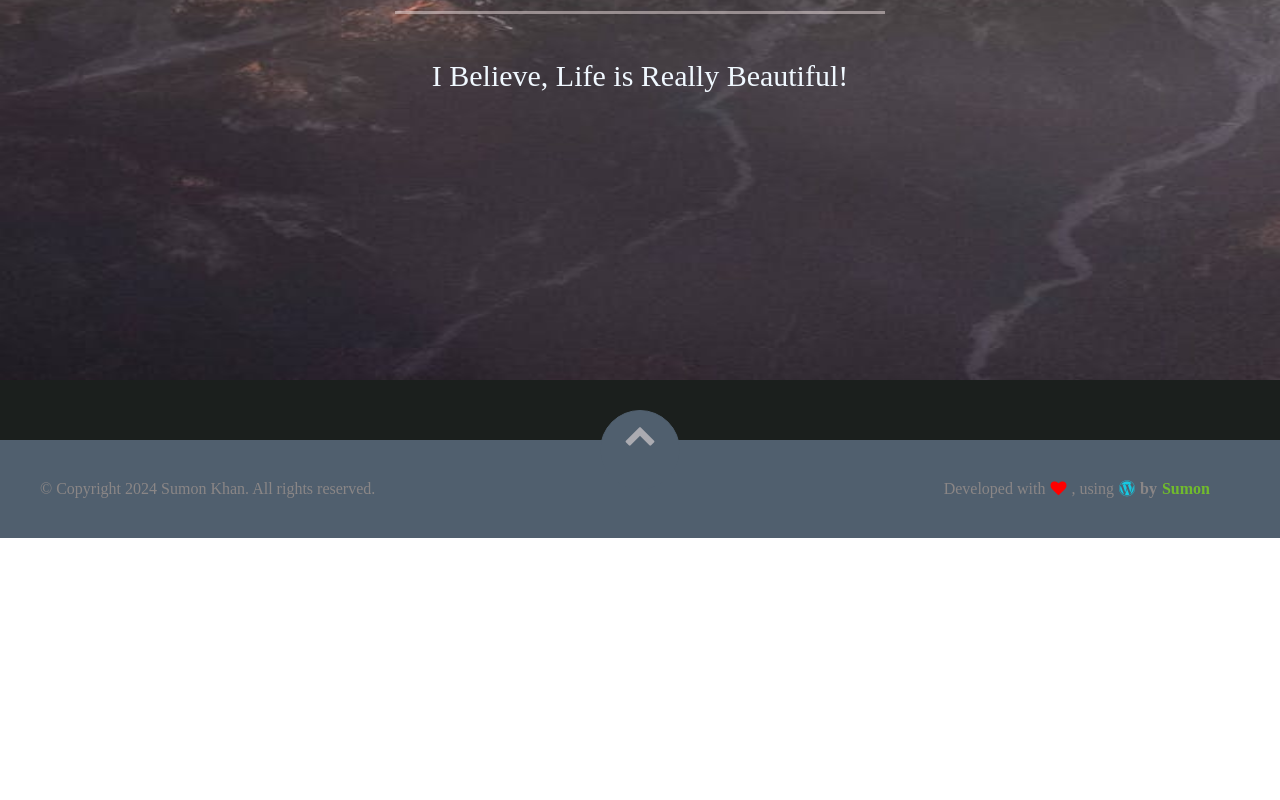
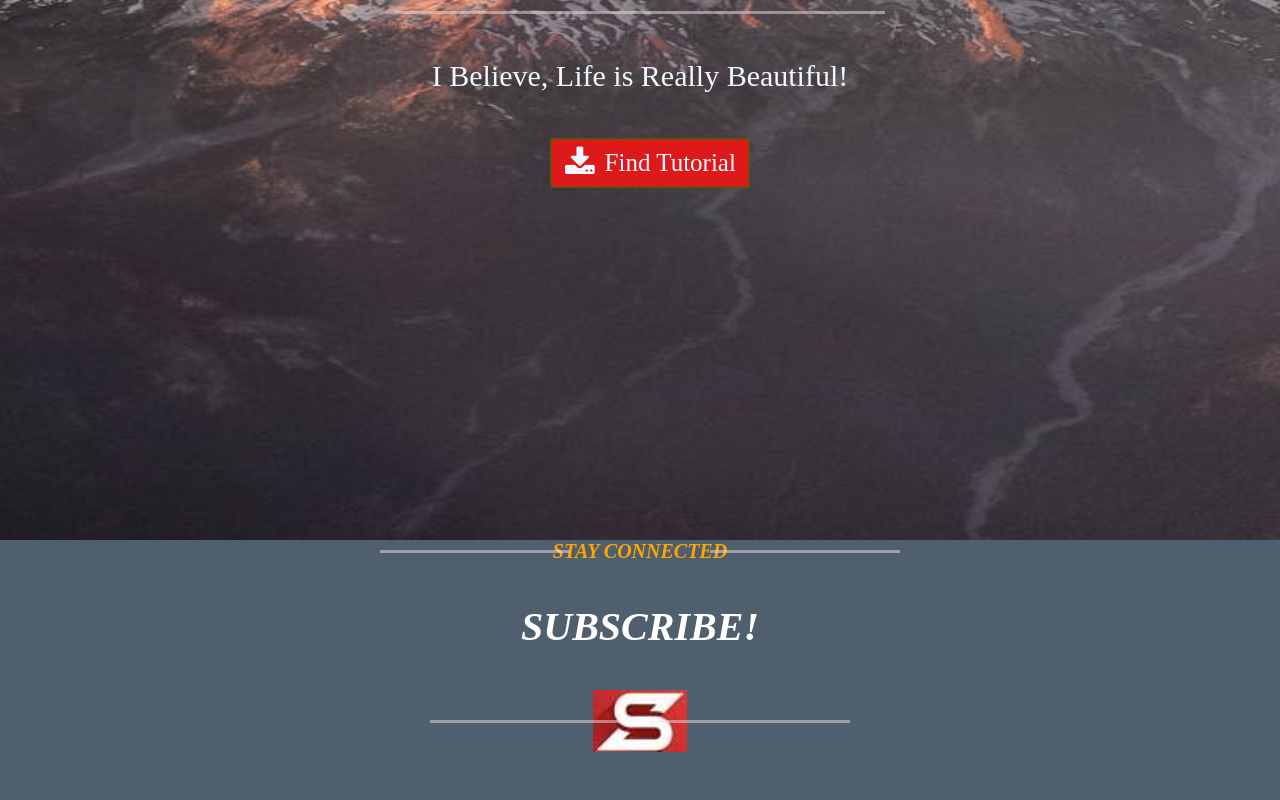
Before and after one commit to sumonkhan2220/personal-side, a React (Vite) app: page / in a window 1280 px wide. Shown: the part 420-1220 px from the top of the page. Before the commit the page ends 958 px from the top, so only its background shows below. Built offline with nearby package versions, Linux system fonts and the light colour scheme.

Commit message:
fourth comment

```diff
--- /dev/null
+++ b/src/pages/EndPage.css
@@ -0,0 +1,82 @@
+.End_MainDiv {
+  background-color: #505f6e;
+  height: 60vh;
+  /* position: relative; */
+}
+.main {
+  position: relative;
+  /* position: absolute; */
+}
+
+/* .line-design h3 {
+  display: flex;
+  align-items: center;
+  justify-content: center;
+  font-size: 20px;
+  text-transform: uppercase;
+  position: relative;
+} */
+
+.line-design1 h3 {
+  display: flex;
+  align-items: center;
+  justify-content: center;
+  font-size: 20px;
+  font-style: italic;
+  color: orange;
+  text-transform: uppercase;
+  position: relative;
+}
+
+.line-design1 h3:before {
+  content: "";
+  display: inline-block;
+  width: 190px;
+  height: 3px;
+  background-color: rgba(238, 223, 223, 0.5);
+  position: absolute;
+  left: 380px;
+  border: none;
+}
+
+.line-design1 h3:after {
+  content: "";
+  display: inline-block;
+  width: 190px;
+  height: 3px;
+  background-color: rgba(238, 223, 223, 0.5);
+  position: absolute;
+  right: 380px;
+  border: none;
+}
+
+.main p {
+  text-align: center;
+  padding: 40px;
+  font-size: 40px;
+  font-weight: bold;
+  font-style: italic;
+  color: white;
+}
+
+.line-design h3:before {
+  content: "";
+  display: inline-block;
+  width: 190px;
+  height: 3px;
+  background-color: rgba(238, 223, 223, 0.5);
+  position: absolute;
+  left: 430px;
+  border: none;
+}
+
+.line-design h3:after {
+  content: "";
+  display: inline-block;
+  width: 190px;
+  height: 3px;
+  background-color: rgba(238, 223, 223, 0.5);
+  position: absolute;
+  right: 430px;
+  border: none;
+}
--- /dev/null
+++ b/src/pages/EndPage.jsx
@@ -0,0 +1,24 @@
+import React from "react";
+import image15 from "../assets/image15.jpg";
+import "./EndPage.css";
+const EndPage = () => {
+  return (
+    <div className="End_MainDiv">
+      <div className="main">
+        <div className="line-design1">
+          <h3>Stay Connected</h3>
+        </div>
+
+        <p>SUBSCRIBE!</p>
+
+        <div className="line-design">
+          <h3>
+            <img src={image15} alt="logo" />
+          </h3>
+        </div>
+      </div>
+    </div>
+  );
+};
+
+export default EndPage;
--- a/src/pages/Home.css
+++ b/src/pages/Home.css
@@ -1,7 +1,7 @@
 .bg-image {
   background-image: url(../assets/image4.jpeg);
   background-size: 100% 100%;
-  height: 100vh;
+  height: 120vh;
   background-repeat: no-repeat;
   background-position: center;
   overflow: hidden;
@@ -81,6 +81,28 @@
   font-size: 30px;
 }
 
+.font-awesome {
+  background-color: rgb(221, 25, 25);
+  display: flex;
+  width: 200px;
+  justify-content: center;
+  text-align: center;
+  align-items: center;
+  margin-left: 43%;
+  padding: 8px;
+  border: 1px solid green;
+  margin-top: 45px;
+}
+
+.font-awesome:hover {
+  background-color: rgb(255, 255, 255);
+  color: red;
+}
+
+.font-awesome p {
+  margin-left: 10px;
+  font-size: 25px;
+}
 @keyframes Slide_Up {
   0% {
     transform: translateY(250px);
--- a/src/pages/Home.jsx
+++ b/src/pages/Home.jsx
@@ -3,6 +3,7 @@ import PageTitle from "../components/PageTitle";
 import { NavLink } from "react-router-dom";
 import "./Home.css";
 import image15 from "../assets/image15.jpg";
+import EndPage from "./EndPage";
 
 const Home = () => {
   return (
@@ -12,6 +13,7 @@ const Home = () => {
         <div className="main-content">
           <div className="up_container">
             <h2>Welcome</h2>
+
             <div className="line-design">
               <h3>
                 <img src={image15} alt="logo" />
@@ -26,8 +28,14 @@ const Home = () => {
           <div className="style-div">
             <p>I Believe, Life is Really Beautiful!</p>
           </div>
+
+          <div className="font-awesome">
+            <i class="fa fa-download fa-2x" aria-hidden="true"></i>
+            <p>Find Tutorial</p>
+          </div>
         </div>
       </div>
+      <EndPage />
     </>
   );
 };
```
